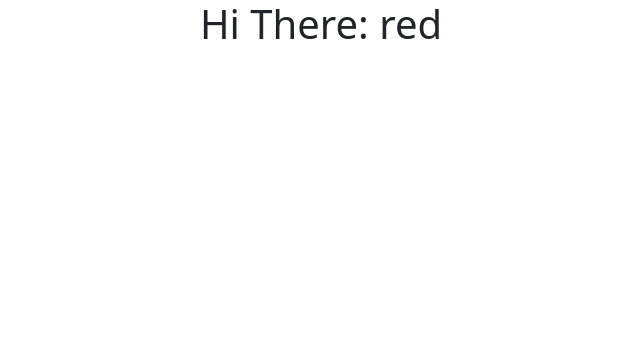
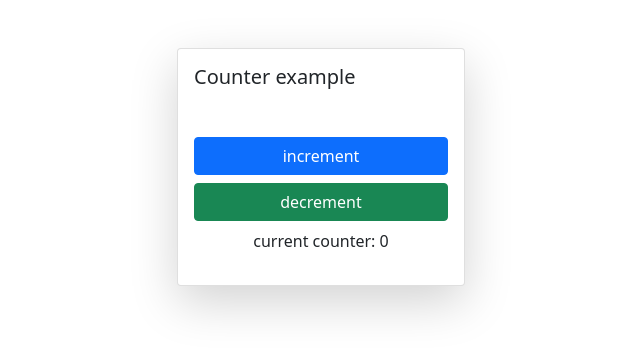
Before and after one commit to eliyahukoren/ts-course-v1, a React (Create React App) app in the folder 09_react_redux/: page / in a window 1280 px wide. Shown: the top 354 px of the page, without its empty margins (319-959 px from the left). Built offline with nearby package versions, Linux system fonts and the light colour scheme.

Commit message:
just for example, how to use initial state in the react class component with ts

```diff
--- a/09_react_redux/src/index.tsx
+++ b/09_react_redux/src/index.tsx
@@ -6,11 +6,55 @@ interface AppProps {
 	textSize?: number; // define optional props for Component
 }
 
-class App extends React.Component<AppProps> {
+interface AppState {
+	counter: number;
+}
+
+class App extends React.Component<AppProps, AppState> {
+
+	// possible definition of state is:
+	// then we no need to provide the second generic type
+	// state = {number: 0}
+
+	// other way, is use constructor and provide the generic type
+	constructor(props: AppProps){
+		super(props);
+
+		this.state = {counter: 0};
+	}
+
+	onIncrement = (): void => {
+		this.setState({counter: this.state.counter + 1});
+	};
+	onDecrement = (): void => {
+		this.setState({ counter: this.state.counter - 1 });
+	};
+
 	render(): React.ReactNode {
-		return(
+		return (
 			<div className="container">
-				<h1 className="text-center">Hi There: {this.props.color}</h1>
+				<div className="card mt-5 mx-auto shadow-lg" style={{ width: "18rem" }}>
+					<div className="card-body">
+						<h5 className="card-title">Counter example</h5>
+						<div className="d-grid gap-2 col mx-auto mt-5">
+							<button
+								className="btn btn-primary"
+								onClick={this.onIncrement}
+							>
+								increment
+							</button>
+							<button
+								className="btn btn-success"
+								onClick={this.onDecrement}
+							>
+								decrement
+							</button>
+							<p className="text-center">
+								current counter: {this.state.counter}
+							</p>
+						</div>
+					</div>
+				</div>
 			</div>
 		);
 	}
```
